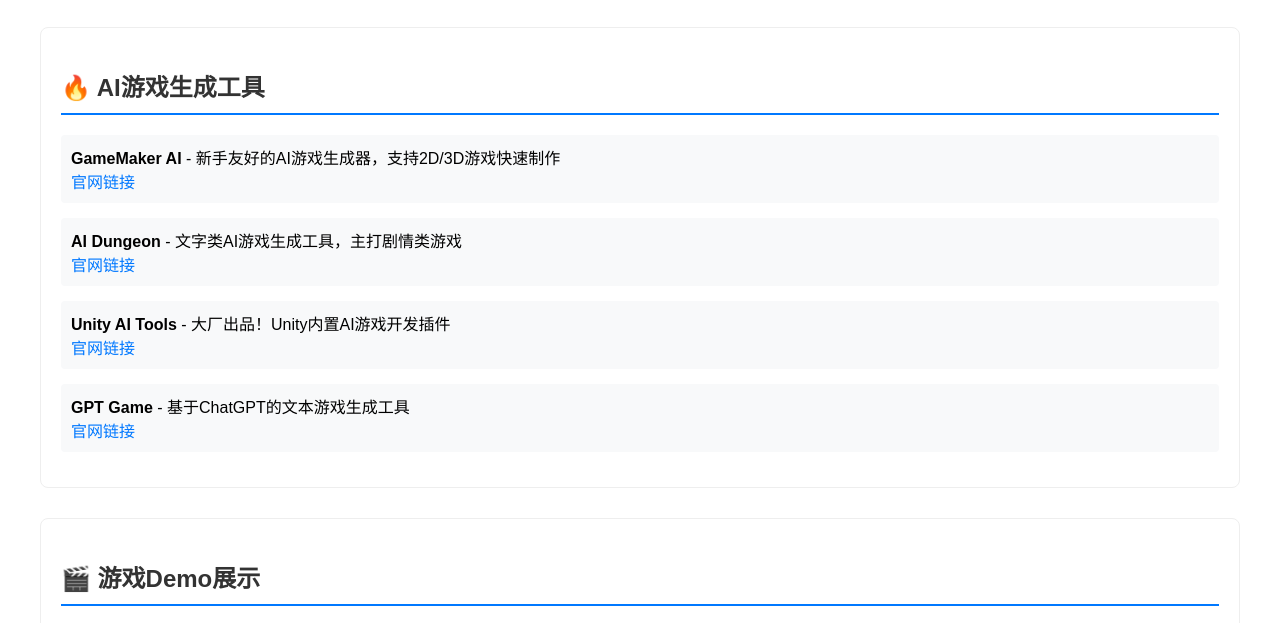
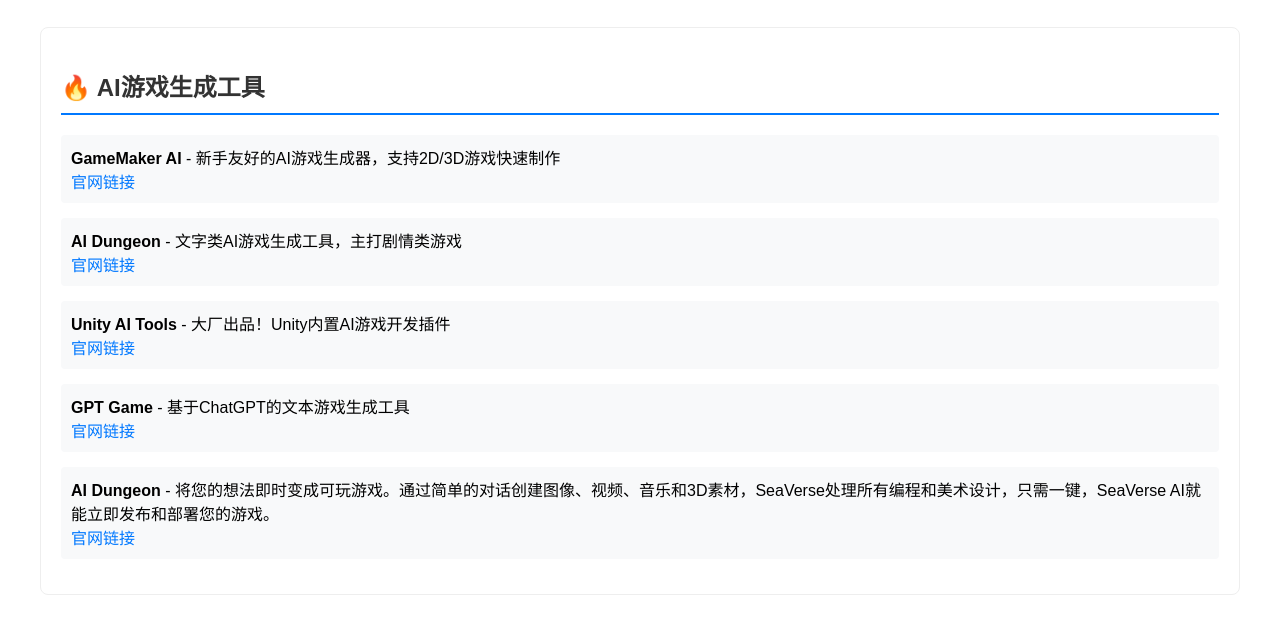
Before and after one commit to shipship11122/AI-Generate-Games, a plain HTML site: page index.html in a window 1280 px wide. Shown: the part 136-759 px from the top of the page. Drawn offline with Linux system fonts and the light colour scheme.

Commit message:
Update index.html

```diff
--- a/index.html
+++ b/index.html
@@ -64,6 +64,11 @@
       <br>
       <a href="https://gptgame.ai/" target="_blank">官网链接</a>
     </div>
+        <div class="tool-item">
+      <strong>AI Dungeon</strong> - 将您的想法即时变成可玩游戏。通过简单的对话创建图像、视频、音乐和3D素材，SeaVerse处理所有编程和美术设计，只需一键，SeaVerse AI就能立即发布和部署您的游戏。
+      <br>
+      <a href="https://seaverse.ai/zh/ai-game-maker" target="_blank">官网链接</a>
+    </div>
   </div>
 
   <!-- 行业资讯板块（先占位） -->
```
